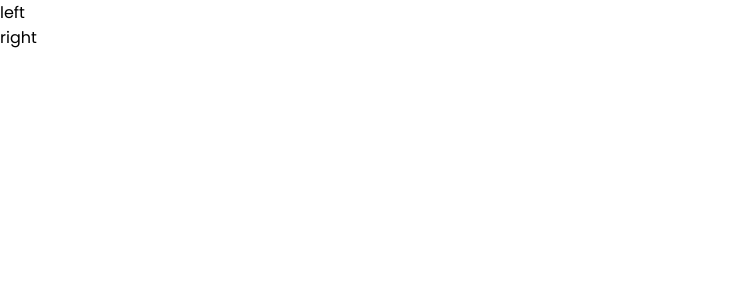
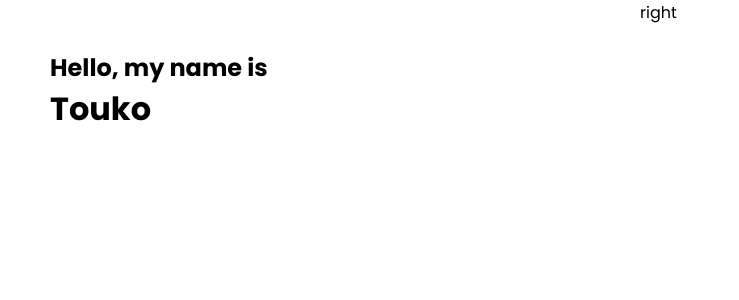
Before and after one commit to toukolonka/resume, a React (Create React App) app: page / in a window 1280 px wide. Shown: the top 300 px of the page, without its empty margins (0-739 px from the left). Built offline with nearby package versions, Linux system fonts and the light colour scheme.

Commit message:
Add greeting

```diff
--- a/src/components/intro/Intro.jsx
+++ b/src/components/intro/Intro.jsx
@@ -4,7 +4,12 @@ import './Intro.css';
 function Intro() {
   return (
     <div className="intro">
-      <div className="intro-left">left</div>
+      <div className="intro-left">
+        <div className="intro-left-wrapper">
+          <h2 className="intro-intro">Hello, my name is</h2>
+          <h1 className="intro-name">Touko</h1>
+        </div>
+      </div>
       <div className="intro-right">right</div>
     </div>
   );
--- a/src/components/intro/intro.css
+++ b/src/components/intro/intro.css
@@ -0,0 +1,16 @@
+.intro {
+  display: flex;
+  height: 100vh;
+}
+
+.intro-left {
+  flex: 1;
+}
+
+.intro-right {
+  flex: 1;
+}
+
+.intro-left-wrapper {
+  padding: 50px;
+}
```
